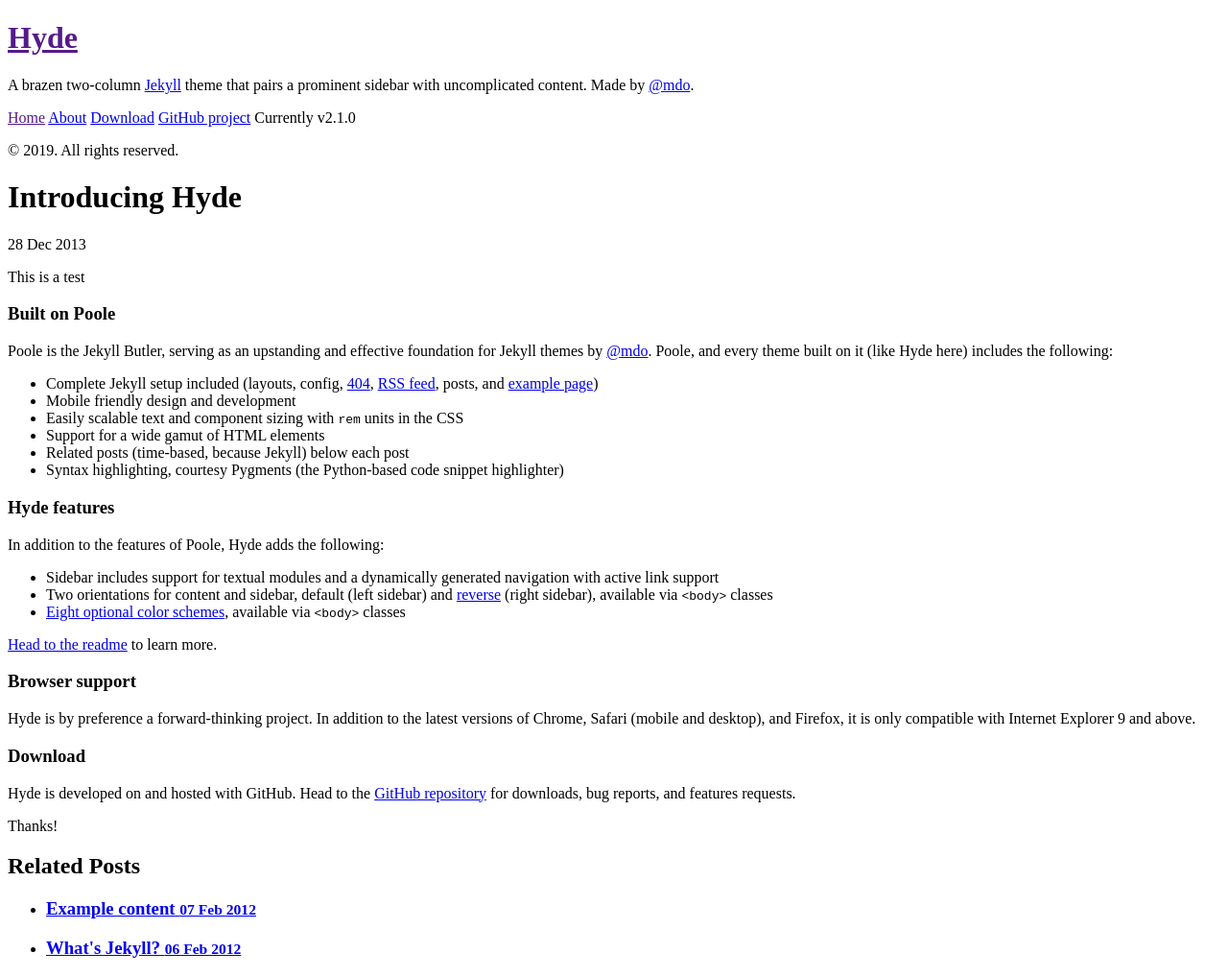
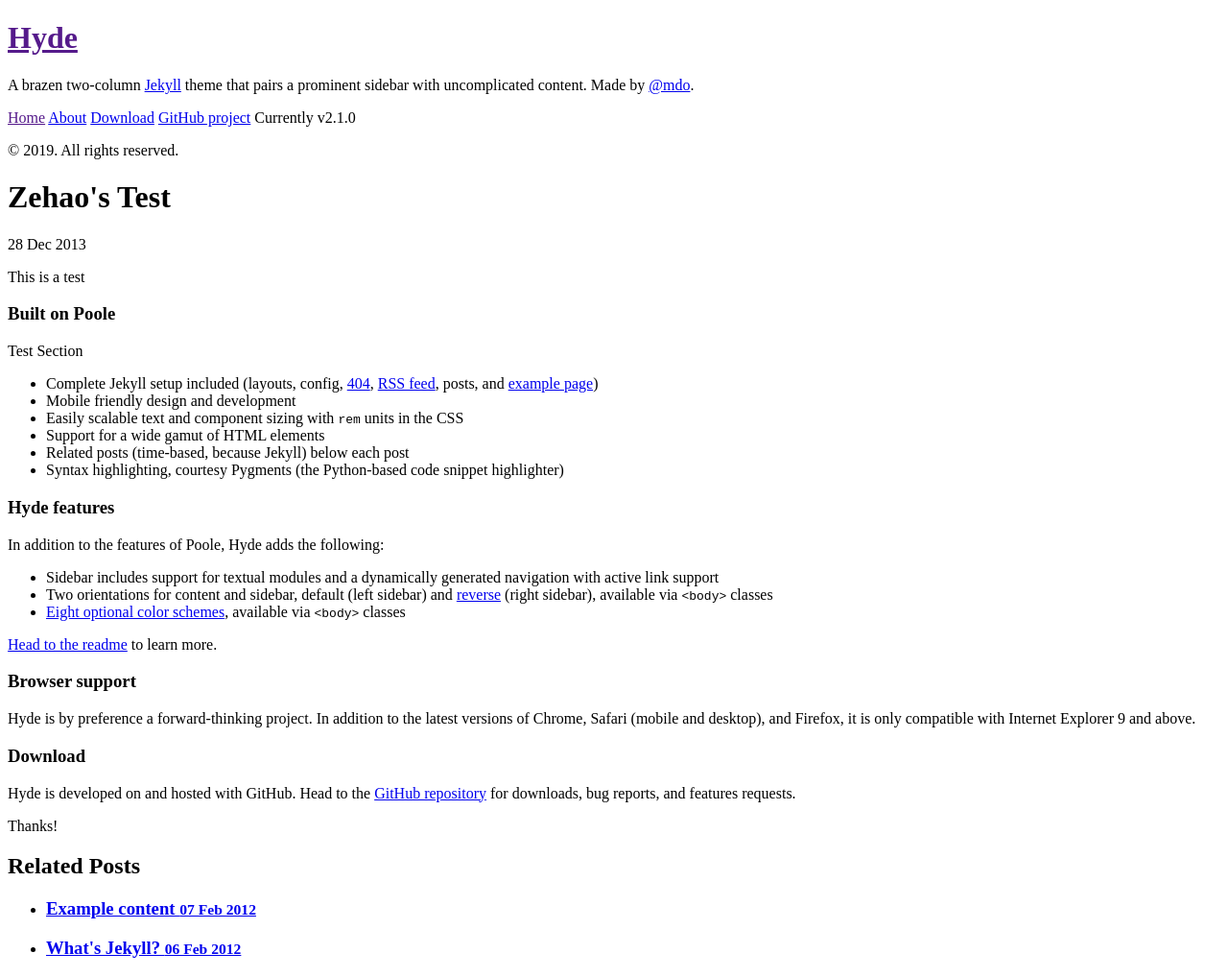
Before and after one commit to XerxesAS/XerXesAS.github.io, a Jekyll site: the page built from _posts/2013-12-28-introducing-hyde.md, in a window 1280 px wide. Shown: the whole page at 96% size. Built offline with Jekyll 4.4.1, drawn with Linux system fonts in a browser that asks for light colours; Markdown is read by kramdown in place of the engine named in the settings.

Commit message:
modified

```diff
--- a/_posts/2013-12-28-introducing-hyde.md
+++ b/_posts/2013-12-28-introducing-hyde.md
@@ -1,13 +1,13 @@
 ---
 layout: post
-title: Introducing Hyde
+title: Zehao's Test
 ---
 
 This is a test
 
 ### Built on Poole
 
-Poole is the Jekyll Butler, serving as an upstanding and effective foundation for Jekyll themes by [@mdo](https://twitter.com/mdo). Poole, and every theme built on it (like Hyde here) includes the following:
+Test Section
 
 * Complete Jekyll setup included (layouts, config, [404](/404), [RSS feed](/atom.xml), posts, and [example page](/about))
 * Mobile friendly design and development
```
